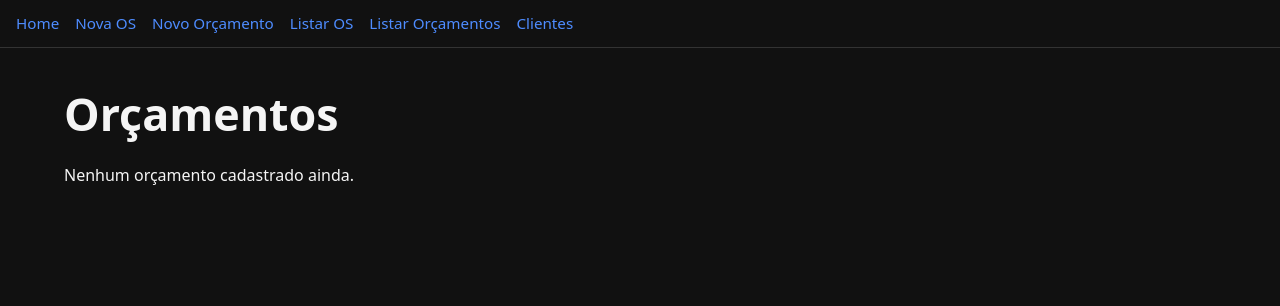
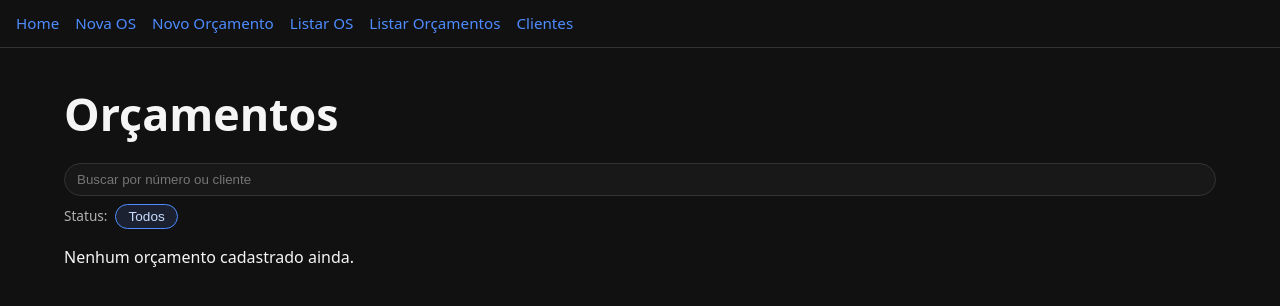
Before and after one commit to ramonnezzz/os-manager, a React app in the folder frontend/: page /orcamentos in a window 1280 px wide. Shown: the top 306 px of the page. Built offline with nearby package versions, Linux system fonts and the light colour scheme; the HTML template or start-up script is replaced by a standard one.

Commit message:
feat(orcamentos): adiciona busca e filtro por status na listagem de orçamentos

```diff
--- a/frontend/src/pages/ListaOrcamentosPage.tsx
+++ b/frontend/src/pages/ListaOrcamentosPage.tsx
@@ -1,86 +1,298 @@
+import { useState } from "react";
 import { useOrcamentos } from "../context/OrcamentoContext";
 
 export function ListaOrcamentosPage() {
   const { listaOrcamentos } = useOrcamentos();
 
+  const [busca, setBusca] = useState("");
+  const [statusFiltro, setStatusFiltro] = useState<string>("Todos");
+
   const vazio = listaOrcamentos.length === 0;
+
+  // status distintos com base nos dados existentes
+  const statusDisponiveis = Array.from(
+    new Set(listaOrcamentos.map((orc) => orc.status))
+  );
+
+  const listaFiltrada = listaOrcamentos
+    .filter((orc) => {
+      const texto = busca.trim().toLowerCase();
+
+      const casaBusca =
+        !texto ||
+        orc.numero.toLowerCase().includes(texto) ||
+        orc.cliente.nome.toLowerCase().includes(texto);
+
+      const casaStatus =
+        statusFiltro === "Todos" || orc.status === statusFiltro;
+
+      return casaBusca && casaStatus;
+    })
+    .sort((a, b) => {
+      const dataA = new Date(a.dataEmissao).getTime();
+      const dataB = new Date(b.dataEmissao).getTime();
+      return dataB - dataA; // mais recente primeiro
+    });
+
+  function getStatusStyles(status: string): React.CSSProperties {
+    // simples: ajusta cores por palavra
+    const lower = status.toLowerCase();
+
+    if (lower.includes("aprov")) {
+      return {
+        backgroundColor: "#16331a",
+        borderColor: "#2b8a3e",
+        color: "#a2f2b2",
+      };
+    }
+
+    if (lower.includes("emit")) {
+      return {
+        backgroundColor: "#1b2433",
+        borderColor: "#4e8cff",
+        color: "#c8ddff",
+      };
+    }
+
+    if (lower.includes("recus") || lower.includes("reprov")) {
+      return {
+        backgroundColor: "#331616",
+        borderColor: "#f25b5b",
+        color: "#ffb3b3",
+      };
+    }
+
+    if (lower.includes("venc")) {
+      return {
+        backgroundColor: "#332516",
+        borderColor: "#f2a33b",
+        color: "#ffd59a",
+      };
+    }
+
+    return {
+      backgroundColor: "#222222",
+      borderColor: "#555555",
+      color: "#dddddd",
+    };
+  }
 
   return (
     <div>
+      <header>
         <h1>Orçamentos</h1>
+        <div
+          style={{
+            marginTop: "0.75rem",
+            display: "flex",
+            flexDirection: "column",
+            gap: "0.5rem",
+          }}
+        >
+          {/* Busca */}
+          <input
+            type="search"
+            placeholder="Buscar por número ou cliente"
+            value={busca}
+            onChange={(e) => setBusca(e.target.value)}
+            style={{
+              width: "100%",
+              padding: "0.5rem 0.75rem",
+              borderRadius: "999px",
+              border: "1px solid #333",
+              backgroundColor: "#181818",
+              color: "#f5f5f5",
+            }}
+          />
 
+          {/* Filtro de status (chips) */}
+          <div
+            style={{
+              display: "flex",
+              gap: "0.5rem",
+              flexWrap: "wrap",
+              alignItems: "center",
+            }}
+          >
+            <span
+              style={{
+                fontSize: "0.85rem",
+                opacity: 0.7,
+              }}
+            >
+              Status:
+            </span>
+
+            <button
+              type="button"
+              onClick={() => setStatusFiltro("Todos")}
+              style={{
+                padding: "0.25rem 0.75rem",
+                borderRadius: "999px",
+                border:
+                  statusFiltro === "Todos"
+                    ? "1px solid #4e8cff"
+                    : "1px solid #444",
+                backgroundColor:
+                  statusFiltro === "Todos" ? "#1b2130" : "transparent",
+                color:
+                  statusFiltro === "Todos" ? "#c8ddff" : "#f5f5f5",
+                fontSize: "0.85rem",
+                cursor: "pointer",
+              }}
+            >
+              Todos
+            </button>
+
+            {statusDisponiveis.map((status) => (
+              <button
+                key={status}
+                type="button"
+                onClick={() => setStatusFiltro(status)}
+                style={{
+                  padding: "0.25rem 0.75rem",
+                  borderRadius: "999px",
+                  border:
+                    statusFiltro === status
+                      ? "1px solid #4e8cff"
+                      : "1px solid #444",
+                  backgroundColor:
+                    statusFiltro === status ? "#1b2130" : "transparent",
+                  color:
+                    statusFiltro === status ? "#c8ddff" : "#f5f5f5",
+                  fontSize: "0.85rem",
+                  cursor: "pointer",
+                }}
+              >
+                {status}
+              </button>
+            ))}
+          </div>
+        </div>
+      </header>
+
+      {/* Lista */}
+      <section style={{ marginTop: "1rem" }}>
         {vazio ? (
           <p>Nenhum orçamento cadastrado ainda.</p>
+        ) : listaFiltrada.length === 0 ? (
+          <p>Nenhum orçamento encontrado com os filtros atuais.</p>
         ) : (
-        <table
+          <ul
             style={{
-            width: "100%",
-            borderCollapse: "collapse",
-            marginTop: "1rem",
+              listStyle: "none",
+              padding: 0,
+              margin: 0,
+              display: "flex",
+              flexDirection: "column",
+              gap: "0.75rem",
             }}
           >
-          <thead>
-            <tr>
-              <th style={{ textAlign: "left", padding: "0.5rem" }}>Número</th>
-              <th style={{ textAlign: "left", padding: "0.5rem" }}>Cliente</th>
-              <th style={{ textAlign: "left", padding: "0.5rem" }}>Status</th>
-              <th style={{ textAlign: "left", padding: "0.5rem" }}>
-                Data emissão
-              </th>
-              <th style={{ textAlign: "right", padding: "0.5rem" }}>
-                Total (R$)
-              </th>
-            </tr>
-          </thead>
-          <tbody>
-            {listaOrcamentos.map((orc) => (
-              <tr key={orc.id}>
-                <td
+            {listaFiltrada.map((orc) => {
+              const statusStyles = getStatusStyles(orc.status);
+
+              return (
+                <li
+                  key={orc.id}
                   style={{
-                    padding: "0.5rem",
-                    borderTop: "1px solid #333",
+                    padding: "0.75rem 0.9rem",
+                    borderRadius: "10px",
+                    border: "1px solid #333",
+                    backgroundColor: "#181818",
+                    display: "flex",
+                    justifyContent: "space-between",
+                    alignItems: "center",
+                    gap: "0.75rem",
+                  }}
+                >
+                  <div
+                    style={{
+                      display: "flex",
+                      flexDirection: "column",
+                      gap: "0.2rem",
+                      minWidth: 0,
+                    }}
+                  >
+                    {/* Número do orçamento */}
+                    <span
+                      style={{
+                        fontWeight: 600,
+                        fontSize: "0.95rem",
+                        whiteSpace: "nowrap",
+                        overflow: "hidden",
+                        textOverflow: "ellipsis",
                       }}
                     >
                       {orc.numero}
-                </td>
-                <td
+                    </span>
+
+                    {/* Cliente */}
+                    <span
                       style={{
-                    padding: "0.5rem",
-                    borderTop: "1px solid #333",
+                        fontSize: "0.9rem",
+                        opacity: 0.9,
+                        whiteSpace: "nowrap",
+                        overflow: "hidden",
+                        textOverflow: "ellipsis",
                       }}
                     >
                       {orc.cliente.nome}
-                </td>
-                <td
+                    </span>
+
+                    {/* Data de emissão */}
+                    <span
                       style={{
-                    padding: "0.5rem",
-                    borderTop: "1px solid #333",
+                        fontSize: "0.8rem",
+                        opacity: 0.7,
+                        whiteSpace: "nowrap",
+                        overflow: "hidden",
+                        textOverflow: "ellipsis",
+                      }}
+                    >
+                      {new Date(orc.dataEmissao).toLocaleDateString("pt-BR")}
+                    </span>
+                  </div>
+
+                  <div
+                    style={{
+                      textAlign: "right",
+                      display: "flex",
+                      flexDirection: "column",
+                      gap: "0.25rem",
+                      flexShrink: 0,
+                    }}
+                  >
+                    {/* Total */}
+                    <span
+                      style={{
+                        fontWeight: 600,
+                        fontSize: "0.95rem",
+                      }}
+                    >
+                      R$ {orc.total.toFixed(2)}
+                    </span>
+
+                    {/* Tag de status */}
+                    <span
+                      style={{
+                        fontSize: "0.75rem",
+                        padding: "0.15rem 0.6rem",
+                        borderRadius: "999px",
+                        borderWidth: "1px",
+                        borderStyle: "solid",
+                        textTransform: "capitalize",
+                        ...statusStyles,
                       }}
                     >
                       {orc.status}
-                </td>
-                <td
-                  style={{
-                    padding: "0.5rem",
-                    borderTop: "1px solid #333",
-                  }}
-                >
-                  {new Date(orc.dataEmissao).toLocaleDateString("pt-BR")}
-                </td>
-                <td
-                  style={{
-                    padding: "0.5rem",
-                    borderTop: "1px solid #333",
-                    textAlign: "right",
-                  }}
-                >
-                  {orc.total.toFixed(2)}
-                </td>
-              </tr>
-            ))}
-          </tbody>
-        </table>
+                    </span>
+                  </div>
+                </li>
+              );
+            })}
+          </ul>
         )}
+      </section>
     </div>
   );
 }
```
Lines whose indentation alone changed are shown as unchanged.
